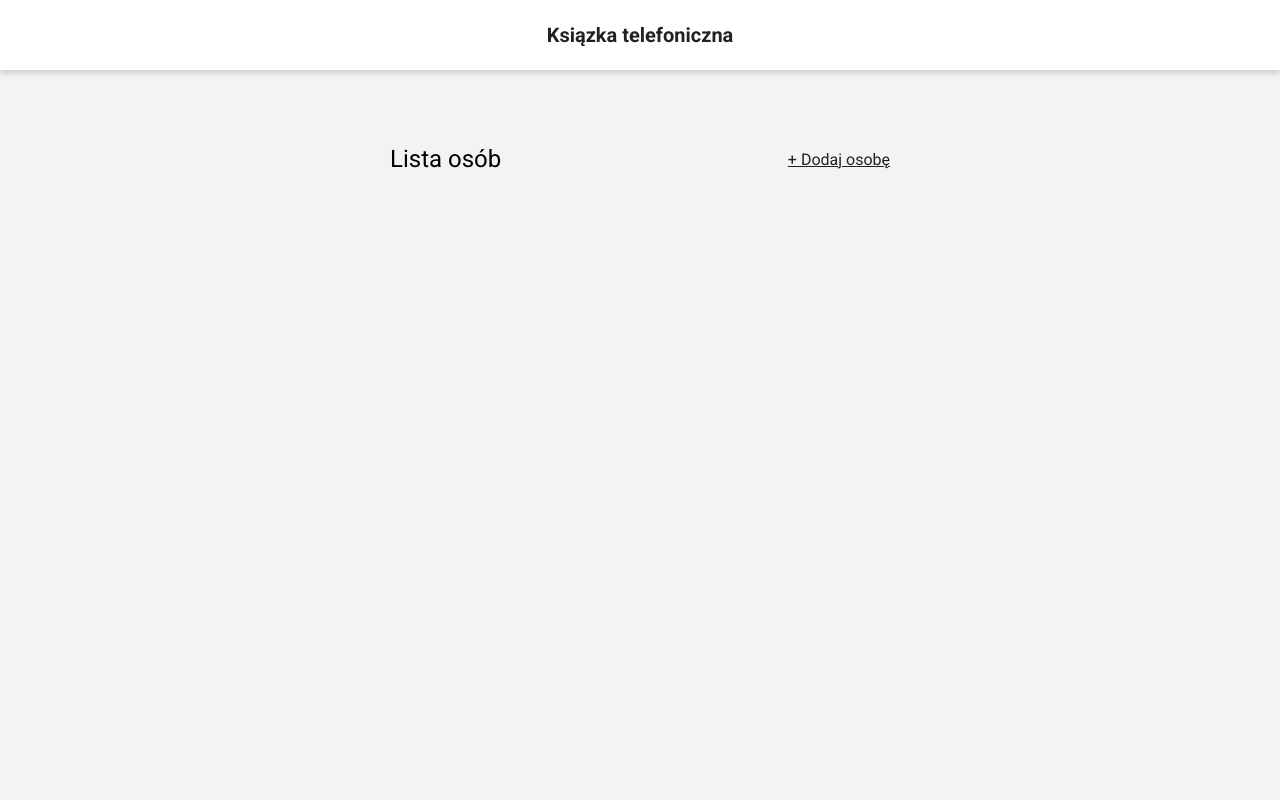
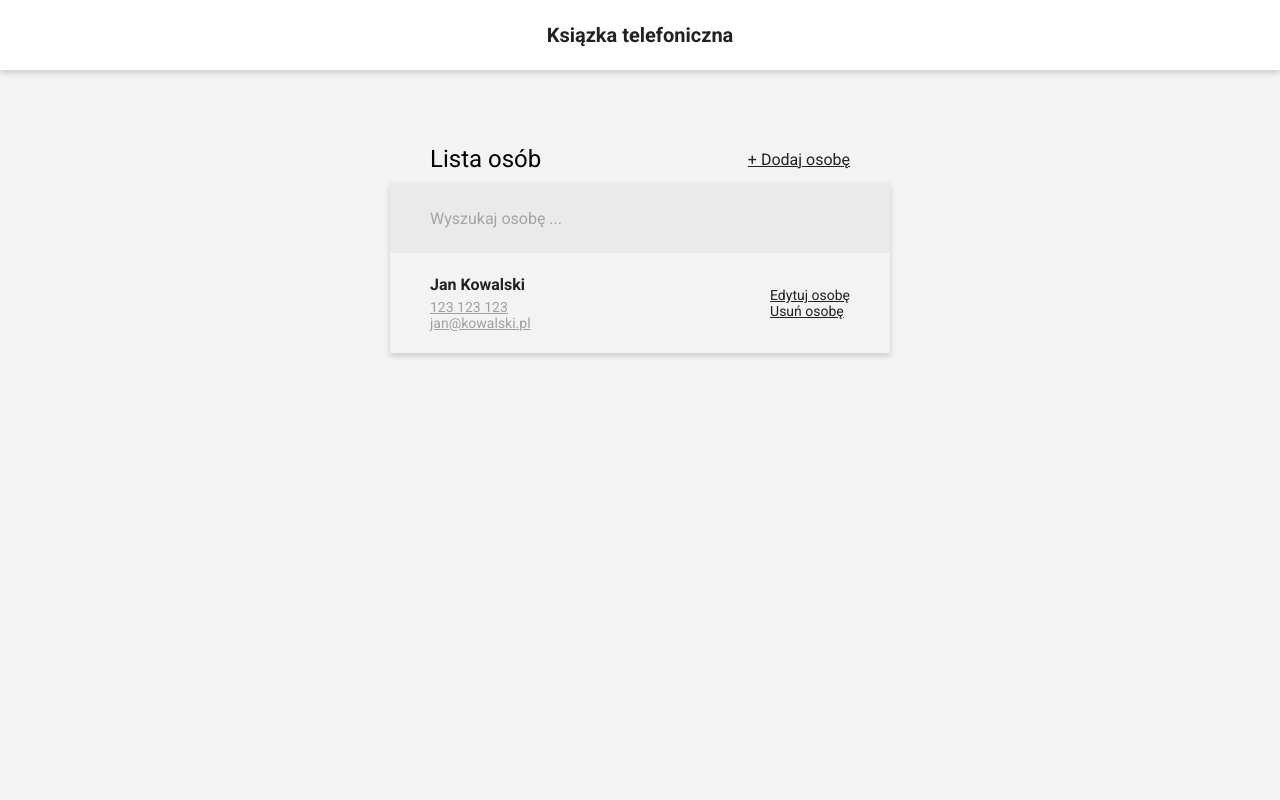
Before and after one commit to gstark0/phonebook-rectruitment-task, a Django app: page /phonebook/ in a window 1280 px wide. Run offline with Django 3.2, Linux system fonts and the light colour scheme.

Commit message:
Contact list template

```diff
--- a/phonebookapp/static/css/main.css
+++ b/phonebookapp/static/css/main.css
@@ -35,7 +35,8 @@ html, body {
 .container-titlebar {
     display: flex;
     align-items: center;
-    margin-top: 75px;
+    margin: 75px 0 10px 0;
+    padding: 0 40px;
 }
 
 .container-title {
@@ -47,3 +48,85 @@ html, body {
     color: #222;
     font-size: 16px;
 }
+
+.window {
+    box-shadow: 0 3px 6px rgba(0, 0, 0, .16);
+    width: 100%;
+}
+
+#contacts-container {
+
+}
+
+::placeholder { /* Chrome, Firefox, Opera, Safari 10.1+ */
+    color: rgba(0, 0, 0, .30);
+    opacity: 1; /* Firefox */
+}
+
+:-ms-input-placeholder { /* Internet Explorer 10-11 */
+    color: rgba(0, 0, 0, .30);
+}
+
+::-ms-input-placeholder { /* Microsoft Edge */
+    color: rgba(0, 0, 0, .30);
+}
+
+#search {
+    width: calc(100% - 80px);
+    background-color: #EAEAEA;
+    border: none;
+    margin: 0;
+    padding: 0;
+    outline: none;
+    font-size: 16px;
+    height: 70px;
+    padding: 0 40px;
+    color: #222;
+}
+
+.contact {
+    height: 100px;
+    width: 100%;
+    display: flex;
+    align-items: center;
+}
+
+.contact + .contact {
+    border-top: 1px solid rgba(0, 0, 0, .1);
+}
+
+.contact-left {
+    margin-left: 40px;
+    display: flex;
+    flex-direction: column;
+}
+
+.contact-right {
+    margin-right: 40px;
+    margin-left: auto;
+    display: flex;
+    flex-direction: column;
+    font-size: 14px;
+}
+
+.contact-right a {
+    color: #222;
+}
+
+.contact-name {
+    margin-bottom: 5px;
+    font-size: 16px;
+    font-weight: bold;
+    color: #222;
+}
+
+.contact-detail {
+    font-size: 14px;
+    color: #A0A0A0;
+}
+
+.no-link {
+    text-decoration: none;
+    pointer-events: none;
+    cursor: default;
+}
--- a/phonebookapp/templates/phonebookapp/index.html
+++ b/phonebookapp/templates/phonebookapp/index.html
@@ -20,6 +20,24 @@
                 <div class="container-title">Lista osób</div>
                 <a href="#" id="add-contact-btn">+ Dodaj osobę</a>
             </div>
+            <div class="window" id="contacts-container">
+                <input type="text" placeholder="Wyszukaj osobę ..." name="search" id="search">
+                <div id="contacts-list">
+
+                    <div class="contact">
+                        <div class="contact-left">
+                            <div class="contact-name">Jan Kowalski</div>
+                            <a href="#" class="contact-detail">123 123 123</a>
+                            <a href="#" class="contact-detail">jan@kowalski.pl</a>
+                        </div>
+                        <div class="contact-right">
+                            <a href="#" class="right-link">Edytuj osobę</a>
+                            <a href="#" class="right-link">Usuń osobę</a>
+                        </div>
+                    </div>
+
+                </div>
+            </div>
         </div>
     </div>
 </body>
```
